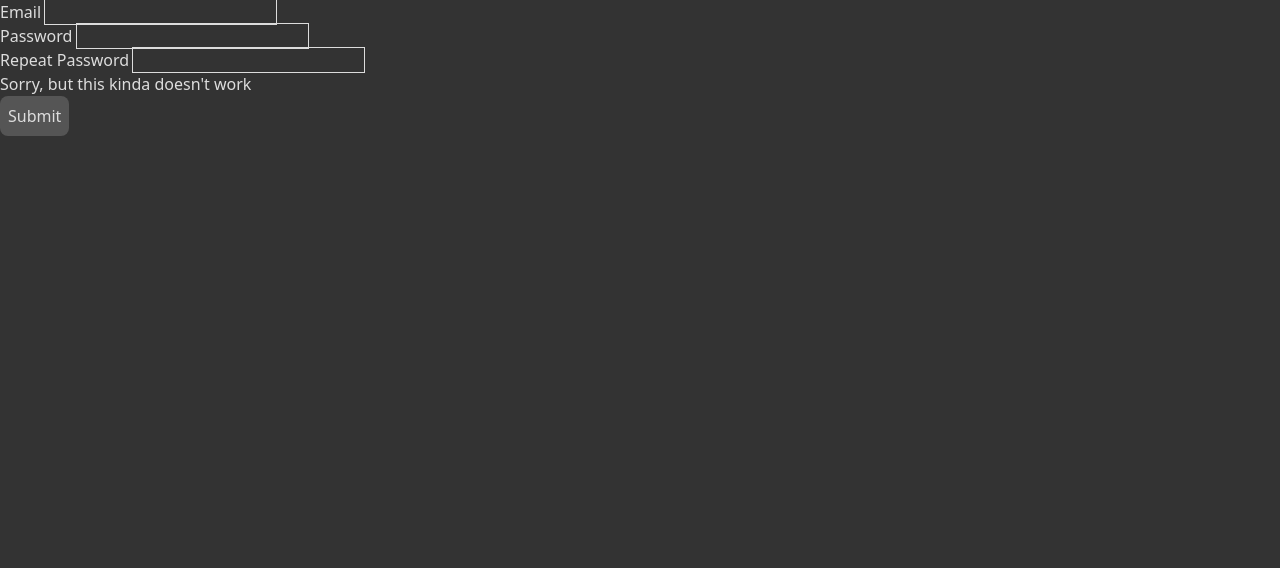
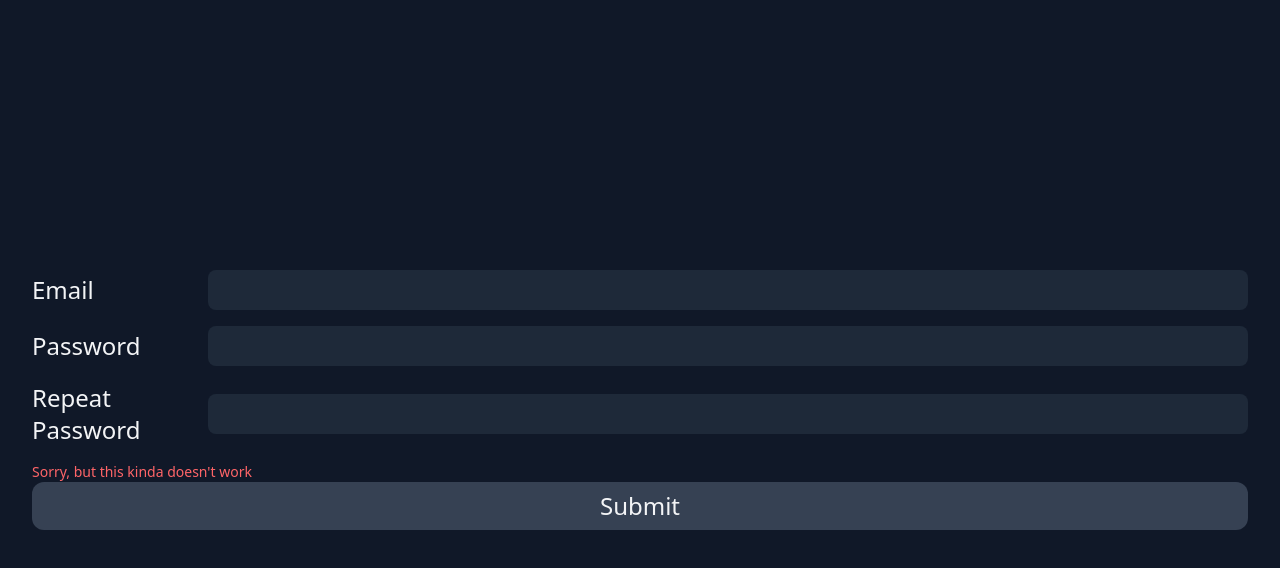
Before and after one commit to Hebi-JS/meow-finances, a SvelteKit app: page /account/register in a window 1280 px wide. Shown: the top 568 px of the page. Built offline with nearby package versions, Linux system fonts and the light colour scheme.

Commit message:
Add styles to account pages

```diff
--- a/package.json
+++ b/package.json
@@ -13,18 +13,18 @@
   },
   "license": "MIT",
   "dependencies": {
-    "@tailwindcss/vite": "^4.1.12",
     "@tauri-apps/api": "^2",
-    "@tauri-apps/plugin-opener": "^2",
-    "tailwindcss": "^4.1.12"
+    "@tauri-apps/plugin-opener": "^2"
   },
   "devDependencies": {
     "@sveltejs/adapter-static": "^3.0.6",
     "@sveltejs/kit": "^2.9.0",
     "@sveltejs/vite-plugin-svelte": "^5.0.0",
+    "@tailwindcss/vite": "^4.1.13",
     "@tauri-apps/cli": "^2",
     "svelte": "^5.0.0",
     "svelte-check": "^4.0.0",
+    "tailwindcss": "^4.1.13",
     "typescript": "~5.6.2",
     "vite": "^6.0.3"
   }
--- a/src/app.css
+++ b/src/app.css
@@ -1,15 +1 @@
 @import "tailwindcss";
-
-/* Temporary styles */
-body {
-    background: #333;
-    color: #DDD;
-}
-button {
-    padding: 0.5rem;
-    border-radius: 0.5rem;
-    background: #555;
-}
-input {
-    outline: 1px solid #DDD;
-}
--- a/src/routes/+layout.svelte
+++ b/src/routes/+layout.svelte
@@ -1,6 +1,9 @@
 <script lang="ts">
     let { children } = $props();
+
     import "../app.css";
 </script>
 
-{@render children()}
+<div class="bg-gray-900 text-gray-100">
+    {@render children()}
+</div>
--- a/src/routes/account/+page.svelte
+++ b/src/routes/account/+page.svelte
@@ -1,13 +1,15 @@
 <script lang="ts"></script>
 
-<div>
-    <h2>Account</h2>
+<div class="flex flex-col justify-center gap-16 px-8 h-svh">
+    <h2 class="text-5xl text-center font-bold">Account</h2>
 
-    <a href="/account/login" tabindex="-1">
-        <button>Login</button>
-    </a>
+    <div class="flex flex-col gap-4">
+        <a href="/account/login" tabindex="-1">
+            <button class="p-2 rounded-xl w-full text-center text-2xl bg-gray-800 focus:outline-2 focus:outline-gray-600">Login</button>
+        </a>
 
-    <a href="/account/register" tabindex="-1">
-        <button>Register</button>
-    </a>
+        <a href="/account/register" tabindex="-1">
+            <button class="p-2 rounded-xl w-full text-center text-2xl bg-gray-800 focus:outline-2 focus:outline-gray-600">Register</button>
+        </a>
+    </div>
 </div>
--- a/src/routes/account/login/+page.svelte
+++ b/src/routes/account/login/+page.svelte
@@ -1,18 +1,31 @@
 <script lang="ts"></script>
 
-<form action="POST">
-    <div>
+<form class="flex flex-col justify-center gap-4 px-8 h-svh text-2xl" action="POST">
+    <div class="flex justify-between items-center">
         <label for="email">Email</label>
-        <input type="email" id="email" name="email" required />
+        <input
+            class="p-1 rounded-lg w-2/3 bg-gray-800 focus:outline-2 focus:outline-gray-600"
+            type="email"
+            id="email"
+            name="email"
+            required
+        />
     </div>
 
-    <div>
+    <div class="flex justify-between items-center">
         <label for="password">Password</label>
-        <input type="password" id="password" name="password" required/>
+        <input
+            class="p-1 rounded-lg w-2/3 bg-gray-800 focus:outline-2 focus:outline-gray-600"
+            type="password"
+            id="password"
+            name="password"
+            required
+        />
     </div>
 
     <!-- If error -->
-    <p>Sorry, but this kinda doesn't work</p>
-
-    <button type="submit">Submit</button>
+    <div>
+        <p class="text-sm text-red-400">Sorry, but this kinda doesn't work</p>
+        <button class="p-2 rounded-xl w-full text-center text-2xl bg-gray-700 focus:outline-2 focus:outline-gray-600" type="submit">Submit</button>
+    </div>
 </form>
--- a/src/routes/account/register/+page.svelte
+++ b/src/routes/account/register/+page.svelte
@@ -1,23 +1,42 @@
 <script lang="ts"></script>
 
-<form action="POST">
-    <div>
-        <label for="email">Email</label>
-        <input type="email" id="email" name="email" required />
+<form class="flex flex-col justify-center gap-4 px-8 h-svh text-2xl" action="POST">
+    <div class="flex justify-between items-center">
+        <label class="min-w-44" for="email">Email</label>
+        <input
+            class="p-1 rounded-lg w-full bg-gray-800 focus:outline-2 focus:outline-gray-600"
+            type="email"
+            id="email"
+            name="email"
+            required
+        />
     </div>
 
-    <div>
-        <label for="password">Password</label>
-        <input type="password" id="password" name="password" required/>
+    <div class="flex justify-between items-center">
+        <label class="min-w-44" for="password">Password</label>
+        <input
+            class="p-1 rounded-lg w-full bg-gray-800 focus:outline-2 focus:outline-gray-600"
+            type="password"
+            id="password"
+            name="password"
+            required
+        />
     </div>
 
-    <div>
-        <label for="repeat-password">Repeat Password</label>
-        <input type="password" id="repeat-password" name="repeat-password" required />
+    <div class="flex justify-between items-center">
+        <label class="min-w-44" for="repeat-password">Repeat Password</label>
+        <input
+            class="p-1 rounded-lg w-full bg-gray-800 focus:outline-2 focus:outline-gray-600"
+            type="password"
+            id="repeat-password"
+            name="repeat-password"
+            required
+        />
     </div>
 
     <!-- If error -->
-    <p>Sorry, but this kinda doesn't work</p>
-
-    <button type="submit">Submit</button>
+    <div>
+        <p class="text-sm text-red-400">Sorry, but this kinda doesn't work</p>
+        <button class="p-2 rounded-xl w-full text-center text-2xl bg-gray-700 focus:outline-2 focus:outline-gray-600" type="submit">Submit</button>
+    </div>
 </form>
--- a/vite.config.js
+++ b/vite.config.js
@@ -7,11 +7,7 @@ const host = process.env.TAURI_DEV_HOST;
 
 // https://vite.dev/config/
 export default defineConfig(async () => ({
-  plugins: [
-    tailwindcss(),
-    sveltekit()
-  ],
-
+  plugins: [tailwindcss(), sveltekit()],
   // Vite options tailored for Tauri development and only applied in `tauri dev` or `tauri build`
   //
   // 1. prevent Vite from obscuring rust errors
@@ -21,16 +17,8 @@ export default defineConfig(async () => ({
     port: 1420,
     strictPort: true,
     host: host || false,
-    hmr: host
-      ? {
-          protocol: "ws",
-          host,
-          port: 1421,
-        }
-      : undefined,
-    watch: {
-      // 3. tell Vite to ignore watching `src-tauri`
-      ignored: ["**/src-tauri/**"],
-    },
-  },
+    hmr: host ? { protocol: "ws", host, port: 1421 } : undefined,
+    watch: { // 3. tell Vite to ignore watching `src-tauri`
+    ignored: ["**/src-tauri/**"] }
+  }
 }));
```
Also changed, not shown: src/routes/+page.svelte (deleted), 1 other file (tests, documents, lock files or other folders).
